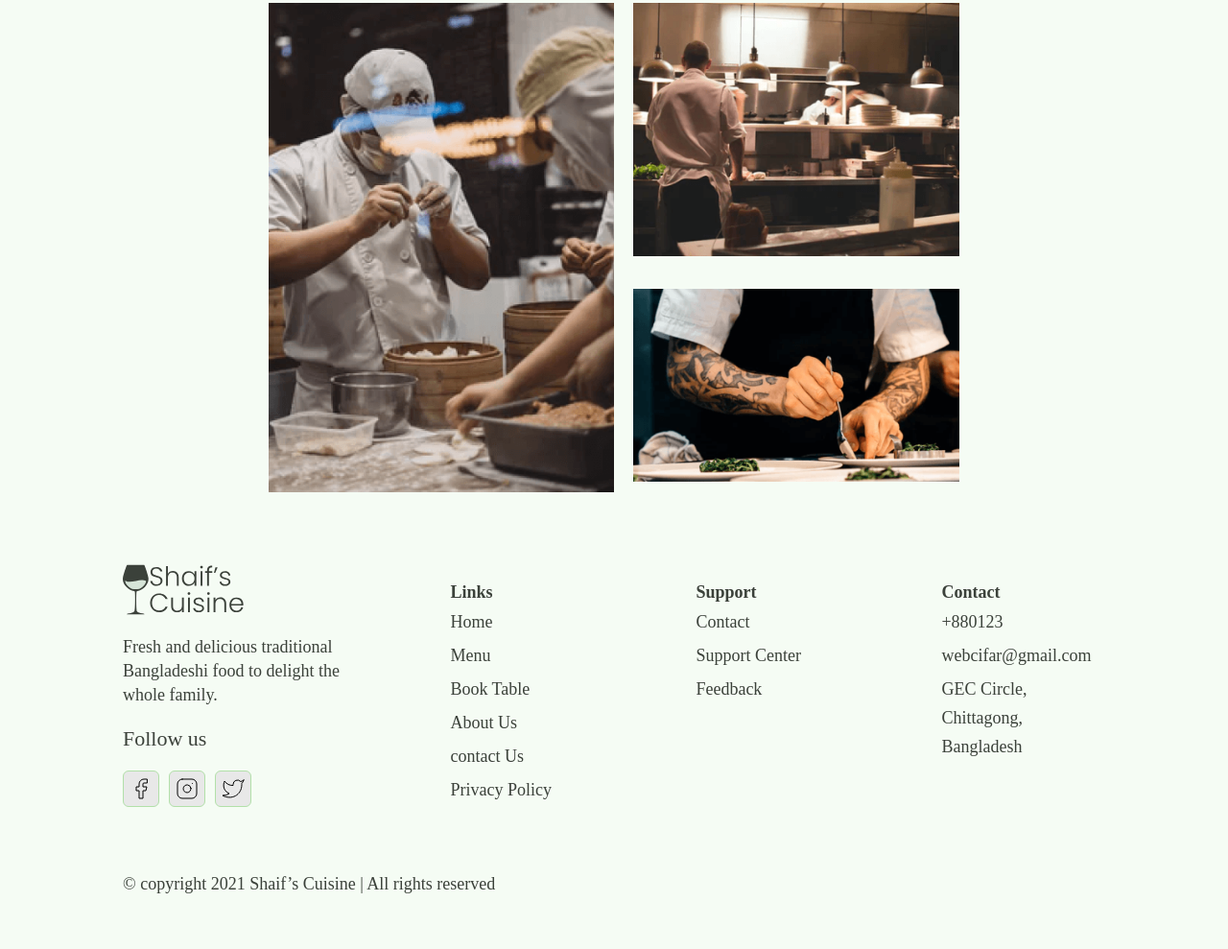
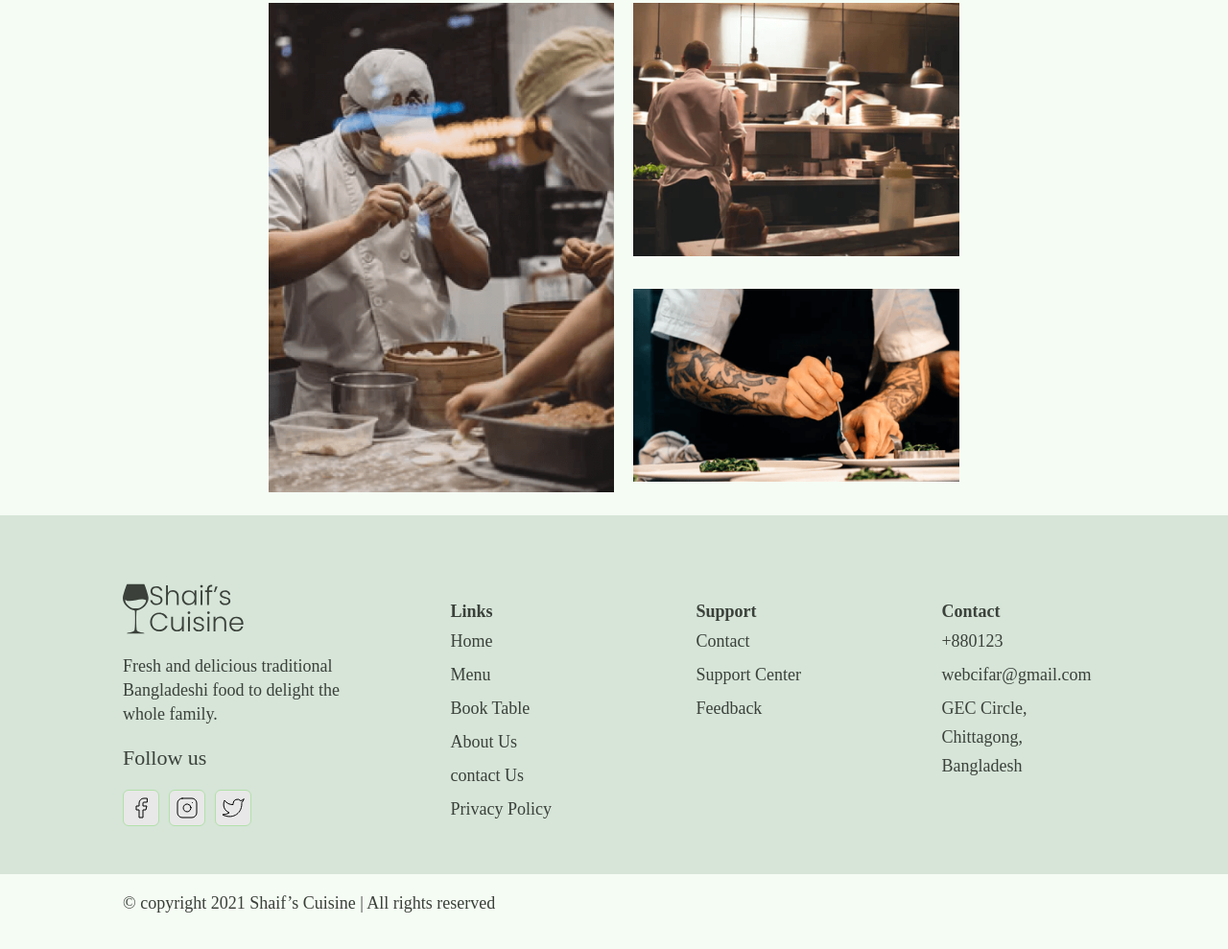
Before and after one commit to WillyxHq/css-capstone-willyx, a plain HTML site: page about.html in a window 1280 px wide. Shown: the part 902-1891 px from the top of the page at 96% size. Drawn offline with Linux system fonts and the light colour scheme.

Commit message:
latest commit

```diff
--- a/Menu.css
+++ b/Menu.css
@@ -168,6 +168,10 @@ nav{
 .Hot h2{
     padding-top: 0;
 }
+
+
+
+
 @media(max-width:562px){
  #Top_Dishes_img{
     /* border: 1px solid red; */
--- a/about.css
+++ b/about.css
@@ -164,6 +164,10 @@ nav{
         padding-top: 20px;
     }
 
+    footer{
+    margin-top: 20px;
+        background-color: #D6E5D8;
+    }
 
 
 
--- a/book_table.css
+++ b/book_table.css
@@ -172,6 +172,11 @@ a{
     padding-top: 20px;
 }
 
+
+footer{
+    margin-top: 20px;
+    background-color: #D6E5D8;
+}
 
 
 
--- a/contact.css
+++ b/contact.css
@@ -176,6 +176,11 @@ a{
     background-color: #F5FCF4;
     height: 100px;
     padding-top: 20px;
+}
+
+footer{
+    margin-top: 20px;
+    background-color: #D6E5D8;
 }
 
 
```
Also changed, not shown: about.html (+1 -0 lines), index.html (+1 -1 lines), styles.css (renamed from style.css).
